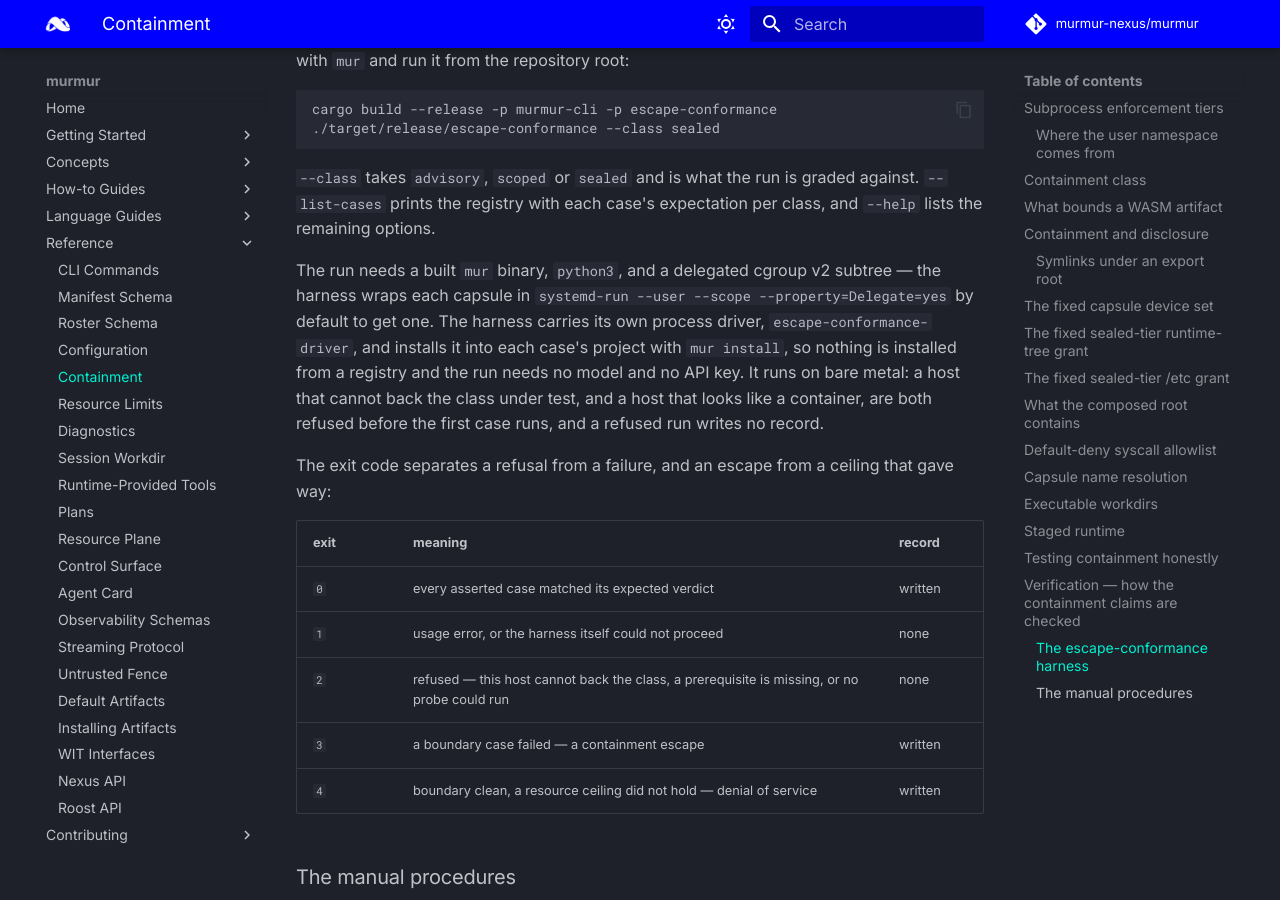
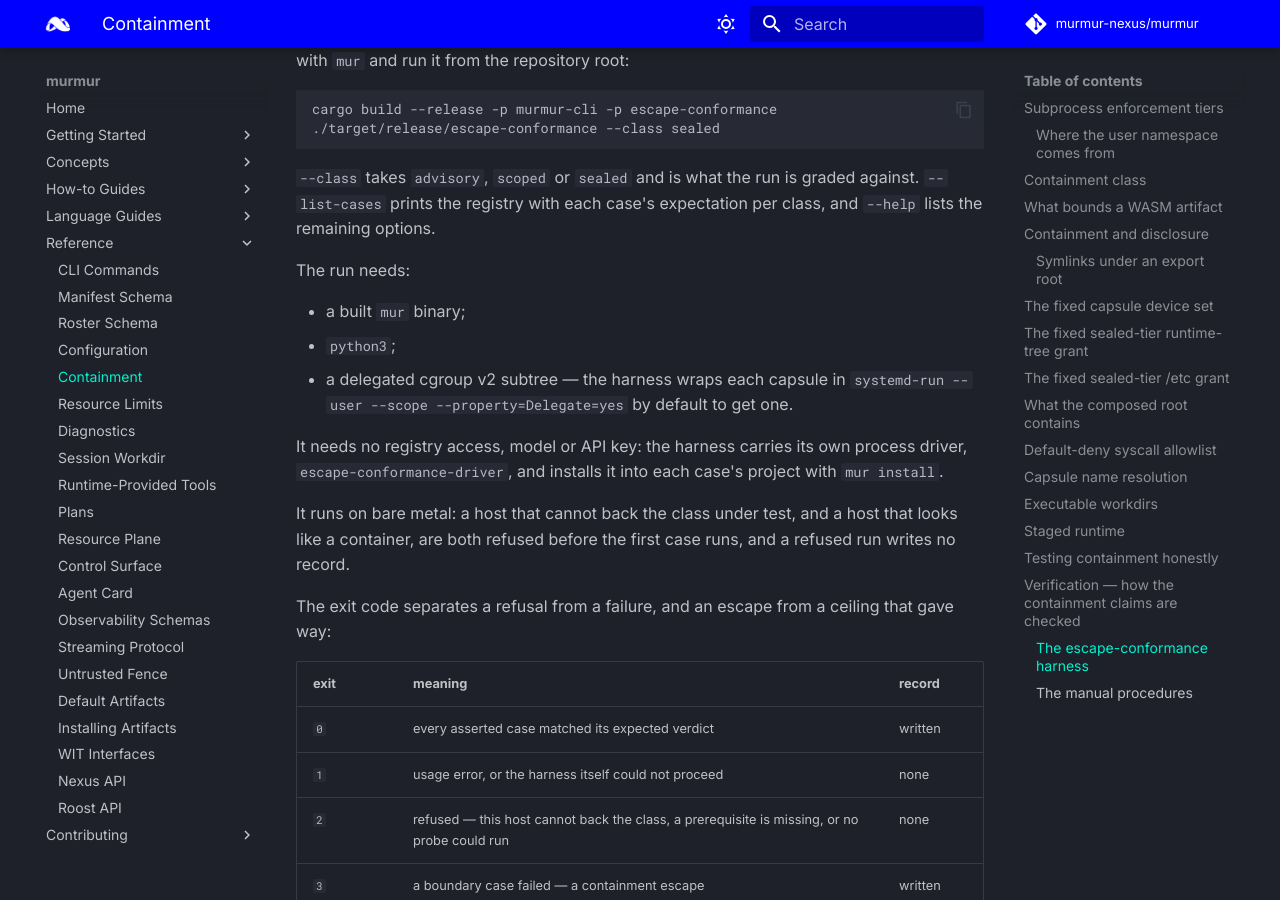
Before and after one commit to murmur-nexus/murmur, an MkDocs documentation site: the page built from docs/content/reference/containment.md, in a window 1280 px wide and 900 px high, scrolled down 19844 px. Built offline with MkDocs 1.6.1 and Material for MkDocs 9.7.7, drawn with Linux system fonts in a browser that asks for light colours; comment, search, counter and statistics services are not loaded.

Commit message:
checkpoint(#6bd3a744): Entering test stage
Signed-off-by: ewdegraaff <ewdegraaff@users.noreply.github.com>

```diff
--- a/docs/content/reference/containment.md
+++ b/docs/content/reference/containment.md
@@ -689,13 +689,18 @@ cargo build --release -p murmur-cli -p escape-conformance
 `--list-cases` prints the registry with each case's expectation per class, and `--help` lists the
 remaining options.
 
-The run needs a built `mur` binary, `python3`, and a delegated cgroup v2 subtree — the harness wraps
-each capsule in `systemd-run --user --scope --property=Delegate=yes` by default to get one. The
-harness carries its own process driver, `escape-conformance-driver`, and installs it into each
-case's project with `mur install`, so nothing is installed from a registry and the run needs no
-model and no API key. It runs
-on bare metal: a host that cannot back the class under test, and a host that looks like a container,
-are both refused before the first case runs, and a refused run writes no record.
+The run needs:
+
+- a built `mur` binary;
+- `python3`;
+- a delegated cgroup v2 subtree — the harness wraps each capsule in
+  `systemd-run --user --scope --property=Delegate=yes` by default to get one.
+
+It needs no registry access, model or API key: the harness carries its own process driver,
+`escape-conformance-driver`, and installs it into each case's project with `mur install`.
+
+It runs on bare metal: a host that cannot back the class under test, and a host that looks like a
+container, are both refused before the first case runs, and a refused run writes no record.
 
 The exit code separates a refusal from a failure, and an escape from a ceiling that gave way:
 
```
Also changed, not shown: 2 other files.
